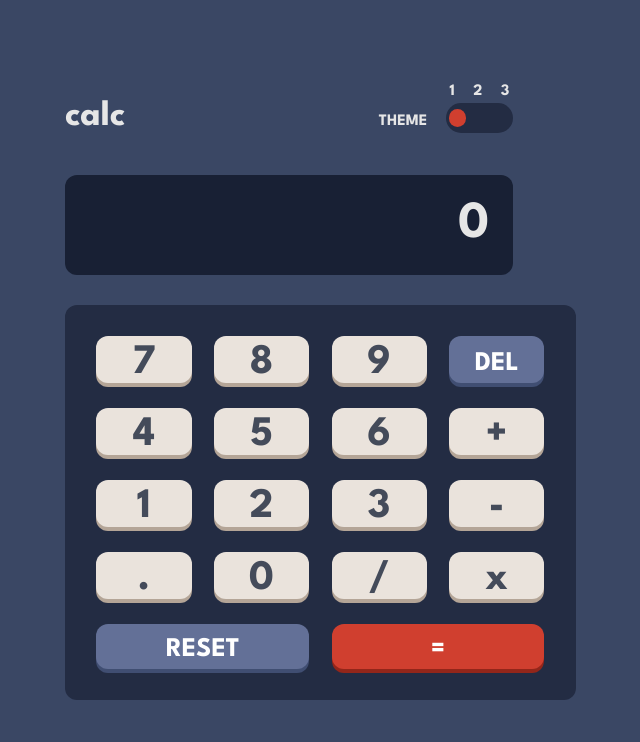
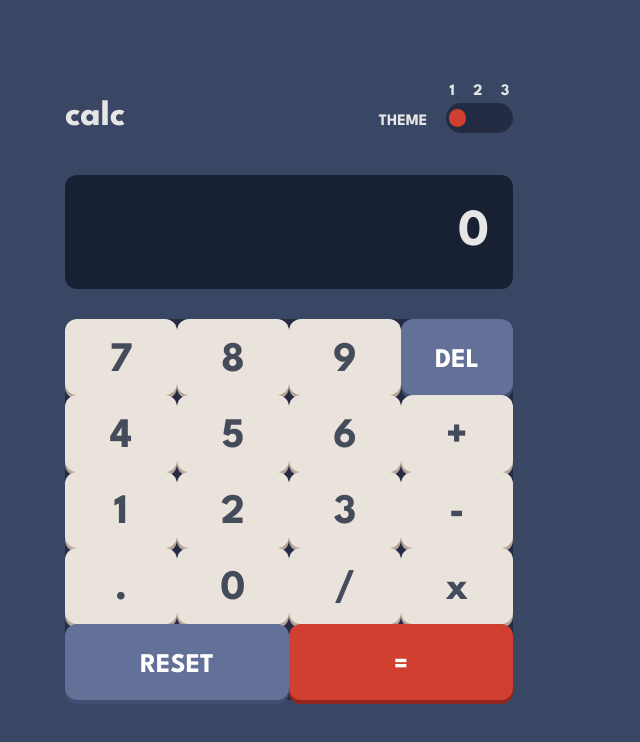
Before and after one commit to NERO-FAN/Responsive_React_Calculator, a React (Create React App) app: page / in a window 1280 px wide. Shown: the top 742 px of the page, without its empty margins (351-991 px from the left). Built offline with nearby package versions, Linux system fonts and the light colour scheme.

Commit message:
still going

```diff
--- a/src/components/Keypad.scss
+++ b/src/components/Keypad.scss
@@ -5,10 +5,8 @@
   border-radius: 0.75rem;
   width: 100%;
   height: 100%;
-  row-gap: 7.5%;
   margin-left: auto;
   margin-right: auto;
-  padding: 7%;
   justify-content: center;
 
   @media (max-width: 399px) {
@@ -17,7 +15,6 @@
   }
 
   @media (min-width: 400px) and (max-width: 568px) {
-    row-gap: 1%;
   }
 
   @media (min-width: 768px) and (max-width: 1024px) {
--- a/src/components/RenderKeyRows.scss
+++ b/src/components/RenderKeyRows.scss
@@ -4,14 +4,12 @@
   margin: auto;
   height: 100%;
   width: 100%;
-  column-gap: 5%;
 
   @media (max-width: 399px) {
     column-gap: 0.875em;
   }
 
   @media (min-width: 400px) and (max-width: 568px) {
-    column-gap: 2%;
   }
 
   div {
```
